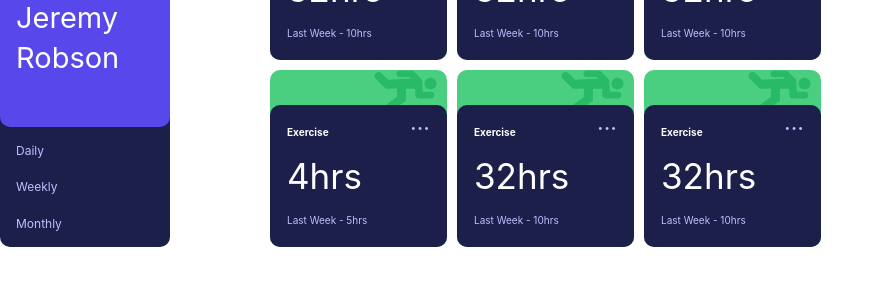
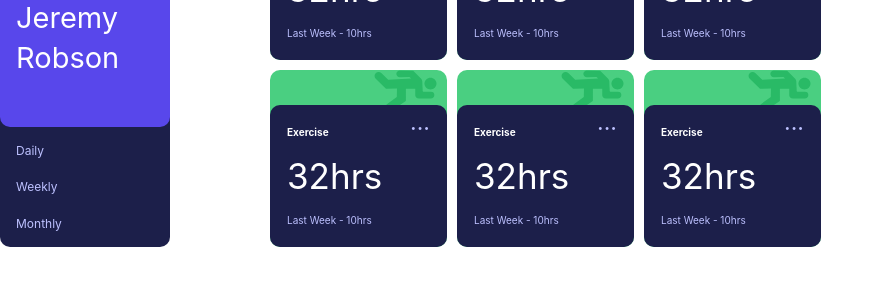
Before and after one commit to olad5/time-tracking-dashboard, a React (Create React App) app: page / in a window 1280 px wide. Shown: the part 317-602 px from the top of the page, without its empty margins (0-884 px from the left). Built offline with nearby package versions, Linux system fonts and the light colour scheme.

Commit message:
feat: made reusable components
- Added the statsBox, statsCard, UserCard and UserInfo components
- cleaned up the App.js file

```diff
--- a/src/App.js
+++ b/src/App.js
@@ -1,81 +1,27 @@
-import exerciseSvg from './images/icon-exercise.svg';
-import user_img from './images/image-jeremy.png';
-
 import './App.css';
+import StatsCard from './components/StatsCard.js';
+import UserCard from './components/UserCard.js';
 
 function App() {
+
   return (
     <div className="App">
 
       <main>
-        {/* user card */}
-        <div className="user-card">
-          <div className="user-info">
-            <img className="user-photo" src={user_img} alt="User Profile " />
-            <p className='report-text'>Report for</p>
-            <p className="first-name">Jeremy</p>
-            <p className="last-name">Robson</p>
-          </div>
-          <p className="daily timeline-description">Daily</p>
-          <p className="weekly timeline-description">Weekly</p>
-          <p className="monthly timeline-description">Monthly</p>
-        </div>
 
+        <UserCard />
         <div className="stats-cards-container">
-          {/* each of the stats cards */}
-          <div className="stats-card">
-            <img className="svg-icon" src={exerciseSvg} alt="User Profile " />
-            <div className="stats-box">
-              <div className="stats-menu">...</div>
-              <p className="activity">Exercise</p>
-              <p className="current-stats">32hrs</p>
-              <p className="prev-stats">Last Week - 10hrs</p>
-            </div>
-          </div>
-          <div className="stats-card">
-            <img className="svg-icon" src={exerciseSvg} alt="User Profile " />
-            <div className="stats-box">
-              <div className="stats-menu">...</div>
-              <p className="activity">Exercise</p>
-              <p className="current-stats">32hrs</p>
-              <p className="prev-stats">Last Week - 10hrs</p>
-            </div>
-          </div>
-          <div className="stats-card">
-            <img className="svg-icon" src={exerciseSvg} alt="User Profile " />
-            <div className="stats-box">
-              <div className="stats-menu">...</div>
-              <p className="activity">Exercise</p>
-              <p className="current-stats">32hrs</p>
-              <p className="prev-stats">Last Week - 10hrs</p>
-            </div>
-          </div>
-          <div className="stats-card">
-            <img className="svg-icon" src={exerciseSvg} alt="User Profile " />
-            <div className="stats-box">
-              <div className="stats-menu">...</div>
-              <p className="activity">Exercise</p>
-              <p className="current-stats">4hrs</p>
-              <p className="prev-stats">Last Week - 5hrs</p>
-            </div>
-          </div>
-          <div className="stats-card">
-            <img className="svg-icon" src={exerciseSvg} alt="User Profile " />
-            <div className="stats-box">
-              <div className="stats-menu">...</div>
-              <p className="activity">Exercise</p>
-              <p className="current-stats">32hrs</p>
-              <p className="prev-stats">Last Week - 10hrs</p>
-            </div>
-          </div><div className="stats-card">
-            <img className="svg-icon" src={exerciseSvg} alt="User Profile " />
-            <div className="stats-box">
-              <div className="stats-menu">...</div>
-              <p className="activity">Exercise</p>
-              <p className="current-stats">32hrs</p>
-              <p className="prev-stats">Last Week - 10hrs</p>
-            </div>
-          </div>
+
+          <>
+            {
+              // each of the user's card
+              [1, 2, 3, 4, 5, 6].map((card, index) => (
+                < StatsCard />
+              ))
+            }
+          </>
+
+
         </div>
       </main>
 
--- /dev/null
+++ b/src/components/StatsBox.js
@@ -0,0 +1,13 @@
+const StatsBox = () => {
+  return (
+    <div className="stats-box">
+      <div className="stats-menu">...</div>
+      <p className="activity">Exercise</p>
+      <p className="current-stats">32hrs</p>
+      <p className="prev-stats">Last Week - 10hrs</p>
+    </div>
+
+  );
+}
+
+export default StatsBox
--- /dev/null
+++ b/src/components/StatsCard.js
@@ -0,0 +1,13 @@
+import exerciseSvg from '../images/icon-exercise.svg';
+import StatsBox from './StatsBox';
+const StatsCard = () => {
+  return (
+    <div className="stats-card">
+      <img className="svg-icon" src={exerciseSvg} alt="User Profile " />
+      <StatsBox />
+    </div>
+
+  );
+}
+
+export default StatsCard
--- /dev/null
+++ b/src/components/UserCard.js
@@ -0,0 +1,15 @@
+import UserInfo from './UserInfo.js';
+
+const UserCard = () => {
+  return (
+    <div className="user-card">
+      <UserInfo />
+      <p className="daily timeline-description">Daily</p>
+      <p className="weekly timeline-description">Weekly</p>
+      <p className="monthly timeline-description">Monthly</p>
+    </div>
+
+  );
+}
+
+export default UserCard
--- /dev/null
+++ b/src/components/UserInfo.js
@@ -0,0 +1,14 @@
+import user_img from '../images/image-jeremy.png';
+const UserInfo = () => {
+  return (
+    <div className="user-info">
+      <img className="user-photo" src={user_img} alt="User Profile " />
+      <p className='report-text'>Report for</p>
+      <p className="first-name">Jeremy</p>
+      <p className="last-name">Robson</p>
+    </div>
+
+  );
+}
+
+export default UserInfo
```
